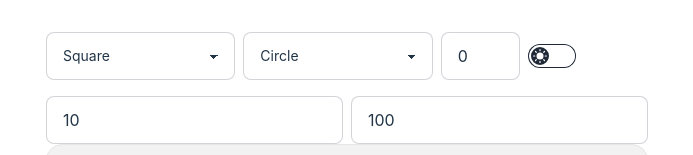
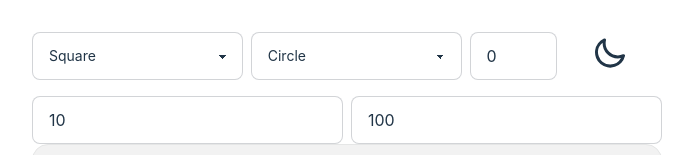
Before and after one commit to AlexanderBeck0/bounce-simulator, a React (Vite) app: page / in a window 1280 px wide. Shown: the top 155 px of the page, without its empty margins (293-986 px from the left). Built offline with nearby package versions, Linux system fonts and the light colour scheme.

Commit message:
Changed theme swap

```diff
--- a/src/components/OptionsUI.tsx
+++ b/src/components/OptionsUI.tsx
@@ -34,8 +34,8 @@
 
     return (
         <div className="flex flex-col">
-            <div className="flex w-full items-center mb-4">
-                <div className="flex-1 flex space-x-2">
+            <div className="flex flex-nowrap items-center mb-4">
+                <div className="flex flex-1 space-x-2 basis-10/12">
                     <select className="select select-bordered flex-1 w-1/3"
                         onChange={(val) => props.changeShape(val.currentTarget.value)}
                         value={props.currentShape}
@@ -46,7 +46,7 @@
                         })}
                     </select>
                     <select
-                        className="select select-bordered flex-1 w-1/3"
+                        className="select select-bordered flex flex-1 w-1/3"
                         onChange={(val) => props.changeBallShape(val.currentTarget.value)}
                         value={props.currentBallShape}
                     >
@@ -56,18 +56,18 @@
                         })}
                     </select>
                     <input type="number" placeholder="Number of balls"
-                        className="input input-bordered flex-initial w-1/6"
+                        className="input input-bordered flex flex-initial w-1/6"
                         value={props.currentBallCount} min={0}
                         onChange={(val) => {
                             forceMinimumOfZero(val);
                             props.changeBallCount(val.currentTarget.valueAsNumber)
                         }} />
                 </div>
-                <div className="w-1/5 ml-2">
-                    <label className="cursor-pointer grid place-items-center w-0">
-                        <input type="checkbox" value="synthwave" className="toggle theme-controller bg-base-content row-start-1 col-start-1 col-span-2" onChange={() => props.setIsDarkMode(!props.isDarkMode)} checked={props.isDarkMode}/>
-                        <svg className="col-start-1 row-start-1 stroke-base-100 fill-base-100" xmlns="http://www.w3.org/2000/svg" width="14" height="14" viewBox="0 0 24 24" fill="none" stroke="currentColor" strokeWidth="2" strokeLinecap="round" strokeLinejoin="round"><circle cx="12" cy="12" r="5" /><path d="M12 1v2M12 21v2M4.2 4.2l1.4 1.4M18.4 18.4l1.4 1.4M1 12h2M21 12h2M4.2 19.8l1.4-1.4M18.4 5.6l1.4-1.4" /></svg>
-                        <svg className="col-start-2 row-start-1 stroke-base-100 fill-base-100" xmlns="http://www.w3.org/2000/svg" width="14" height="14" viewBox="0 0 24 24" fill="none" stroke="currentColor" strokeWidth="2" strokeLinecap="round" strokeLinejoin="round"><path d="M21 12.79A9 9 0 1 1 11.21 3 7 7 0 0 0 21 12.79z"></path></svg>
+                <div className="flex-initial basis-2/12 w-1/5">
+                    <label className="swap swap-rotate">
+                        <input type="checkbox" onChange={() => props.setIsDarkMode(!props.isDarkMode)} checked={props.isDarkMode} />
+                        <svg className="swap-on fill-current w-9 h-9" xmlns="http://www.w3.org/2000/svg" viewBox="0 0 24 24"><path d="M5.64,17l-.71.71a1,1,0,0,0,0,1.41,1,1,0,0,0,1.41,0l.71-.71A1,1,0,0,0,5.64,17ZM5,12a1,1,0,0,0-1-1H3a1,1,0,0,0,0,2H4A1,1,0,0,0,5,12Zm7-7a1,1,0,0,0,1-1V3a1,1,0,0,0-2,0V4A1,1,0,0,0,12,5ZM5.64,7.05a1,1,0,0,0,.7.29,1,1,0,0,0,.71-.29,1,1,0,0,0,0-1.41l-.71-.71A1,1,0,0,0,4.93,6.34Zm12,.29a1,1,0,0,0,.7-.29l.71-.71a1,1,0,1,0-1.41-1.41L17,5.64a1,1,0,0,0,0,1.41A1,1,0,0,0,17.66,7.34ZM21,11H20a1,1,0,0,0,0,2h1a1,1,0,0,0,0-2Zm-9,8a1,1,0,0,0-1,1v1a1,1,0,0,0,2,0V20A1,1,0,0,0,12,19ZM18.36,17A1,1,0,0,0,17,18.36l.71.71a1,1,0,0,0,1.41,0,1,1,0,0,0,0-1.41ZM12,6.5A5.5,5.5,0,1,0,17.5,12,5.51,5.51,0,0,0,12,6.5Zm0,9A3.5,3.5,0,1,1,15.5,12,3.5,3.5,0,0,1,12,15.5Z" /></svg>
+                        <svg className="swap-off fill-current w-9 h-9" xmlns="http://www.w3.org/2000/svg" viewBox="0 0 24 24"><path d="M21.64,13a1,1,0,0,0-1.05-.14,8.05,8.05,0,0,1-3.37.73A8.15,8.15,0,0,1,9.08,5.49a8.59,8.59,0,0,1,.25-2A1,1,0,0,0,8,2.36,10.14,10.14,0,1,0,22,14.05,1,1,0,0,0,21.64,13Zm-9.5,6.69A8.14,8.14,0,0,1,7.08,5.22v.27A10.15,10.15,0,0,0,17.22,15.63a9.79,9.79,0,0,0,2.1-.22A8.11,8.11,0,0,1,12.14,19.73Z" /></svg>
                     </label>
                 </div>
             </div>
```
